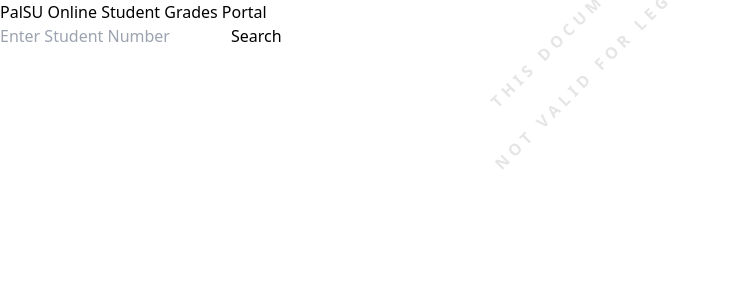
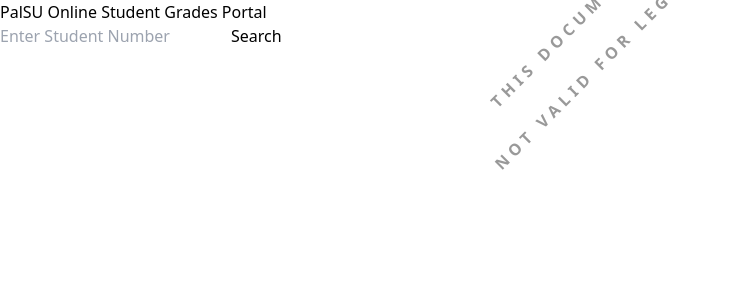
Before and after one commit to dustin1016/grade-kiosk, a React (Vite) app: page / in a window 1280 px wide. Shown: the top 300 px of the page, without its empty margins (0-730 px from the left). Built offline with nearby package versions, Linux system fonts and the light colour scheme.

Commit message:
updated UI

```diff
--- a/src/index.css
+++ b/src/index.css
@@ -17,7 +17,7 @@ body {
   left: 45%;
   transform: translate(-50%, -50%) rotate(-45deg);
   font-size: 1rem;
-  color: rgba(0, 0, 0, 0.1);
+  color: rgba(0, 0, 0, 0.4);
   font-weight: bold;
   letter-spacing: 5px;
   text-transform: uppercase;
@@ -32,7 +32,7 @@ body {
   left: 50%;
   transform: translate(-50%, -50%) rotate(-45deg);
   font-size: 1rem;
-  color: rgba(0, 0, 0, 0.1);
+  color: rgba(0, 0, 0, 0.4);
   font-weight: bold;
   letter-spacing: 5px;
   text-transform: uppercase;
--- a/src/widgets/Grades.jsx
+++ b/src/widgets/Grades.jsx
@@ -17,10 +17,10 @@ const Grades = ({studentGrades}) => {
             <tbody>
               {studentGrades.map((grade, index) => (
                 <tr key={index} className="border-t">
-                  <td className="px-4 py-2 text-sm text-gray-800">{grade.subjectcode}</td>
-                  <td className="px-4 py-2 text-sm text-gray-800">{grade.subjecttitle}</td>
-                  <td className="px-4 py-2 text-sm text-gray-800">{grade.midterm || ""}</td>
-                  <td className="px-4 py-2 text-sm text-gray-800">{grade.final || ""}</td>
+                  <td className="px-4 py-2 text-xs md:text-sm text-gray-800">{grade.subjectcode}</td>
+                  <td className="px-4 py-2 text-xs md:text-sm text-gray-800">{grade.subjecttitle}</td>
+                  <td className="px-4 py-2 text-xs md:text-sm text-gray-800">{grade.midterm || ""}</td>
+                  <td className="px-4 py-2 text-xs md:text-sm text-gray-800">{grade.final || ""}</td>
                 </tr>
               ))}
             </tbody>
--- a/src/widgets/StudentDetails.jsx
+++ b/src/widgets/StudentDetails.jsx
@@ -65,7 +65,7 @@ const StudentDetails = ({studentDetails}) =>{
                 <select
                   value={selectedTerm}
                   onChange={(e) => setSelectedTerm(e.target.value)}
-                  className="p-2 border border-gray-300 rounded-md"
+                  className={`p-2 border border-gray-300 bg-slate-300 rounded-md ${selectedTerm !== "" && "bg-blue-300 font-semibold"}`}
                 >
                   <option value="">Select Semester</option>
                   {studentDetails.registrations.map((registration) => (
@@ -93,7 +93,7 @@ const StudentDetails = ({studentDetails}) =>{
             <h2 className="text-xl font-bold mb-4 text-center">
               Student Details
             </h2>
-            <div className="grid grid-cols-2 gap-4 text-xs sm:text-md md:text-lg">
+            <div className="grid grid-cols-2 gap-4 text-sm md:text-lg">
               <div className="font-semibold text-gray-700">Student No:</div>
               <div>{studentDetails.studentno}</div>
 
```
